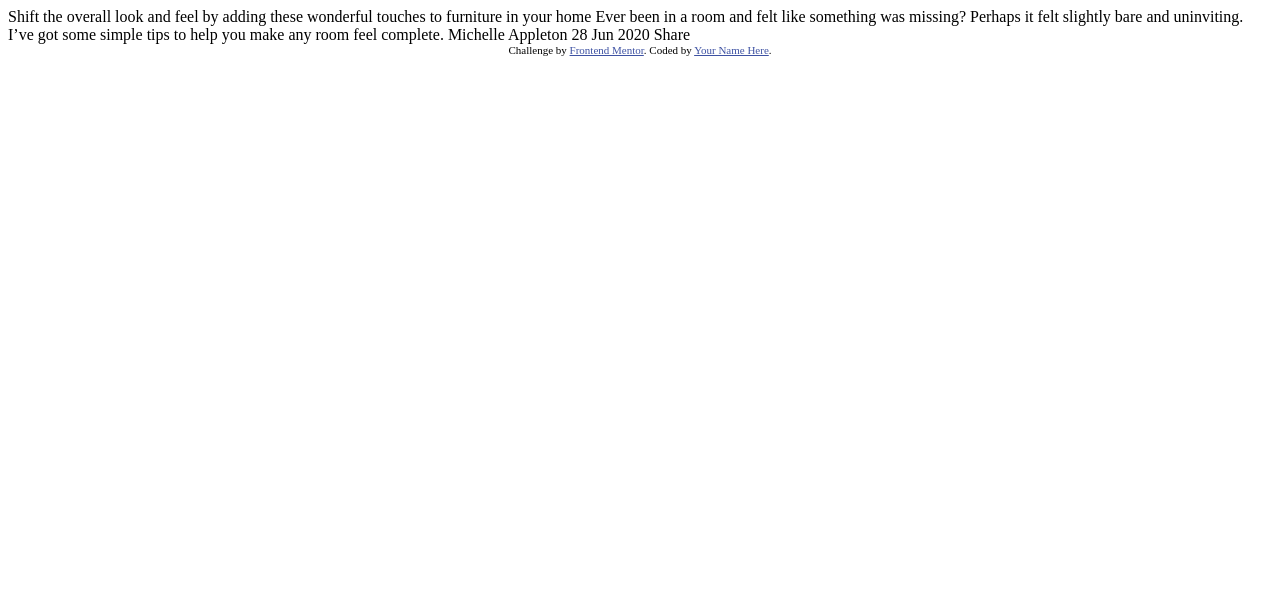
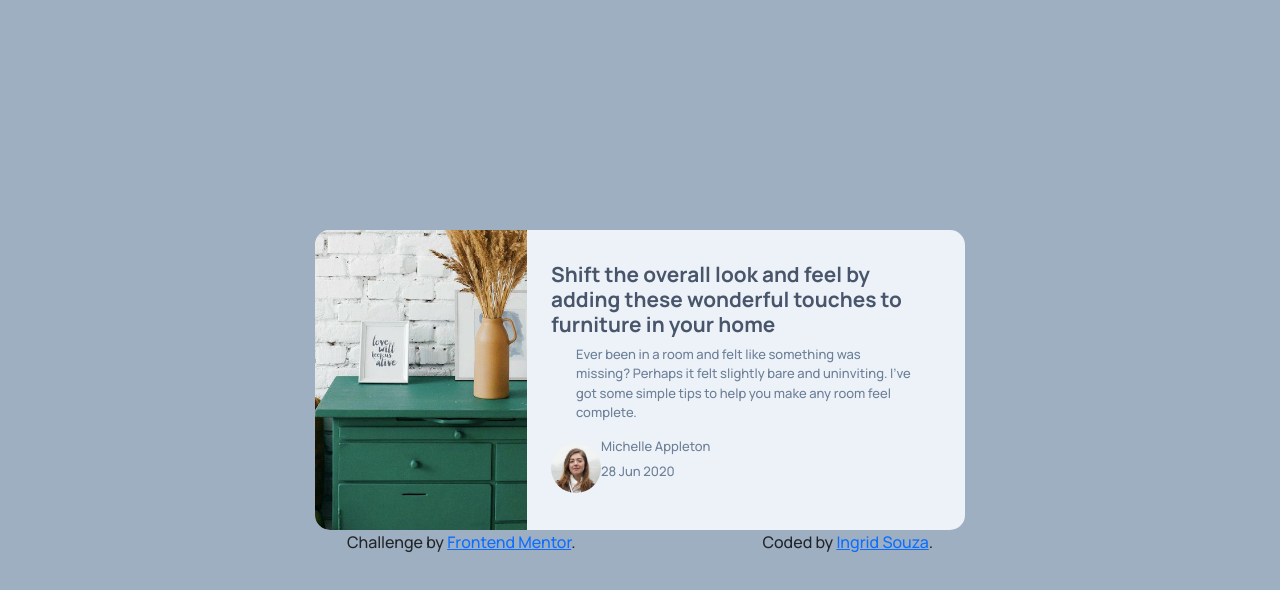
Before and after one commit to IngridsSilveira/article-preview-component-master, a plain HTML site: page index.html in a window 1280 px wide. Drawn offline with Linux system fonts and the light colour scheme.

Commit message:
primeiros elementos em andamento

```diff
--- /dev/null
+++ b/assets/estilos/scss/style.scss
@@ -0,0 +1,53 @@
+$Very-Dark-Grayish-Blue: hsl(217, 19%, 35%);
+$Desaturated-Dark-Blue: hsl(214, 17%, 51%);
+$Grayish-Blue: hsl(212, 23%, 69%);
+$Light-Grayish-Blue: hsl(210, 46%, 95%);
+$font: 'Manrope', sans-serif;
+
+* {
+    margin: 0;
+    padding: 0;
+    box-sizing: border-box;
+    font-family: $font;
+}
+main {
+    background-color: $Grayish-Blue;
+    height: 100vh;
+    width: 100vw;
+    flex-direction: column;
+}
+section {
+    background-color: $Light-Grayish-Blue;
+    width: 650px;
+    height: 300px;
+    border-radius: 15px;
+    display: flex;
+}
+.imagem {
+    background: url('../../images/drawers~2.jpg');
+    background-position: center;
+    background-repeat: no-repeat;
+    background-size: cover;
+    width: 900px;
+    height: 300px;
+    border-top-left-radius: 15px;
+    border-bottom-left-radius: 15px;
+}
+.textos {
+    flex-direction: column;
+}
+.titulo {
+    font-size: 1.3rem;
+    color: $Very-Dark-Grayish-Blue;
+    font-size: $font;
+    font-weight: 700;
+}
+.descricao {
+    font-size: 13px;
+    width: 340px;
+    color: $Desaturated-Dark-Blue;
+}
+.avatar {
+    width: 50px;
+    border-radius: 30px;
+}
--- a/index.html
+++ b/index.html
@@ -1,36 +1,47 @@
 <!DOCTYPE html>
 <html lang="en">
+
 <head>
   <meta charset="UTF-8">
-  <meta name="viewport" content="width=device-width, initial-scale=1.0"> <!-- displays site properly based on user's device -->
+  <meta name="viewport" content="width=device-width, initial-scale=1.0">
+  <!-- displays site properly based on user's device -->
 
-  <link rel="icon" type="image/png" sizes="32x32" href="./images/favicon-32x32.png">
+  <link rel="preconnect" href="https://fonts.googleapis.com">
+  <link rel="preconnect" href="https://fonts.gstatic.com" crossorigin>
+  <link href="https://fonts.googleapis.com/css2?family=Manrope:wght@500;700&display=swap" rel="stylesheet">
+  <link rel="icon" type="image/png" sizes="32x32" href="./assets/images/favicon-32x32.png">
+  <link rel="stylesheet" href="./assets/estilos/css/bootstrap.min.css">
+  <link rel="stylesheet" href="./assets/estilos/css/style.css">
 
   <title>Frontend Mentor | Article preview component</title>
 
-  <!-- Feel free to remove these styles or customise in your own stylesheet 👍 -->
-  <style>
-    .attribution { font-size: 11px; text-align: center; }
-    .attribution a { color: hsl(228, 45%, 44%); }
-  </style>
 </head>
+
 <body>
+  <main class="d-flex align-items-center justify-content-center">
 
-  Shift the overall look and feel by adding these wonderful
-  touches to furniture in your home
+    <section>
+      <div class="imagem"></div>
+      <div class="textos d-flex align-items-center justify-content-center p-4">
+        <h1 class="titulo">Shift the overall look and feel by adding these wonderful touches to furniture in your home</h1>
+        <p class="descricao">Ever been in a room and felt like something was missing? Perhaps it felt slightly bare and uninviting. I've got some simple tips to help you make any room feel complete.</p>
+        <div class="d-flex align-items-center justify-content-center">
+          <img src="assets/images/avatar-michelle.jpg" alt="avatar" class="avatar">
+          <div>
+            <h2 class="descricao">Michelle Appleton</h2>
+            <p class="descricao">28 Jun 2020</p>
+          </div>
+          <!-- <img src="assets/images/icon-share.svg" alt="icon share" class="share-icon"> -->
+        </div>
+      </div>
+    </section>
 
-  Ever been in a room and felt like something was missing? Perhaps
-  it felt slightly bare and uninviting. I’ve got some simple tips
-  to help you make any room feel complete.
+    <footer class="rodape d-flex justify-content-evenly w-75">
+      <p>Challenge by <a class="links" href="https://www.frontendmentor.io?ref=challenge" target="_blank">Frontend
+          Mentor</a>.</p>
+      <p>Coded by <a class="links" href="https://ingridssilveira.github.io/IngridSouza/">Ingrid Souza</a>.</p>
+    </footer>
+  </main>
+</body>
 
-  Michelle Appleton
-  28 Jun 2020
-
-  Share
-
-  <div class="attribution">
-    Challenge by <a href="https://www.frontendmentor.io?ref=challenge" target="_blank">Frontend Mentor</a>.
-    Coded by <a href="#">Your Name Here</a>.
-  </div>
-</body>
 </html>
```
Also changed, not shown: assets/estilos/css/style.css (added), assets/images/avatar-michelle.jpg (renamed from images/avatar-michelle.jpg), assets/images/drawers.jpg (added), assets/images/drawers~2.jpg (added), assets/images/favicon-32x32.png (renamed from images/favicon-32x32.png), assets/images/icon-facebook.svg (renamed from images/icon-facebook.svg), assets/images/icon-pinterest.svg (renamed from images/icon-pinterest.svg), assets/images/icon-share.svg (renamed from images/icon-share.svg), assets/images/icon-twitter.svg (renamed from images/icon-twitter.svg), design/desktop-preview.jpg (deleted), images/drawers.jpg (deleted), 1 other file.
